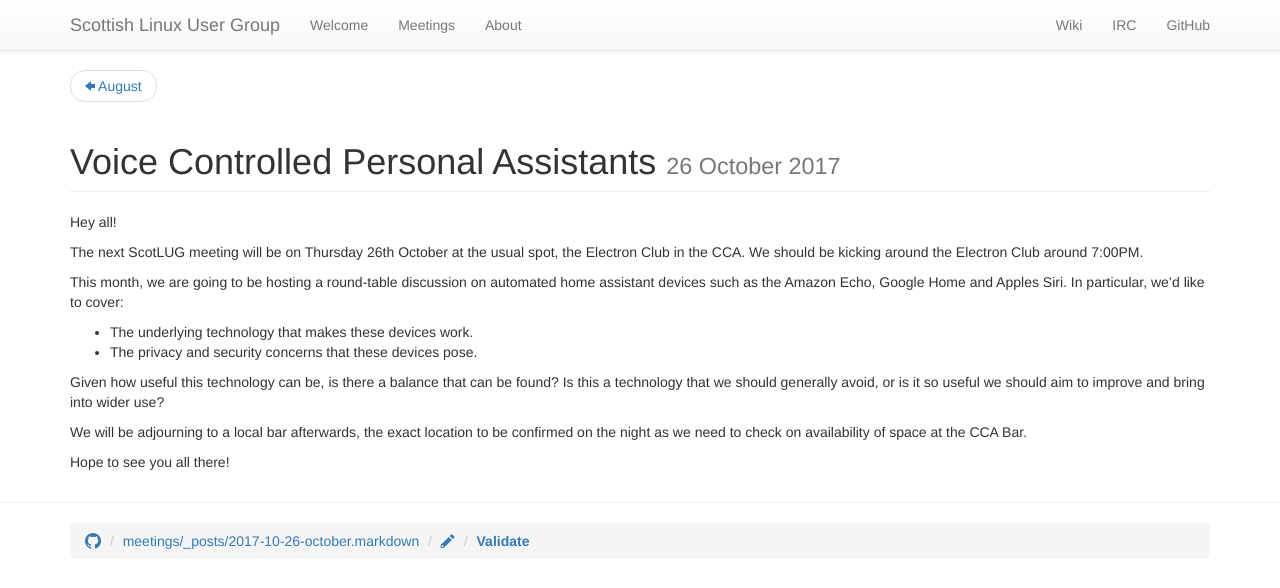
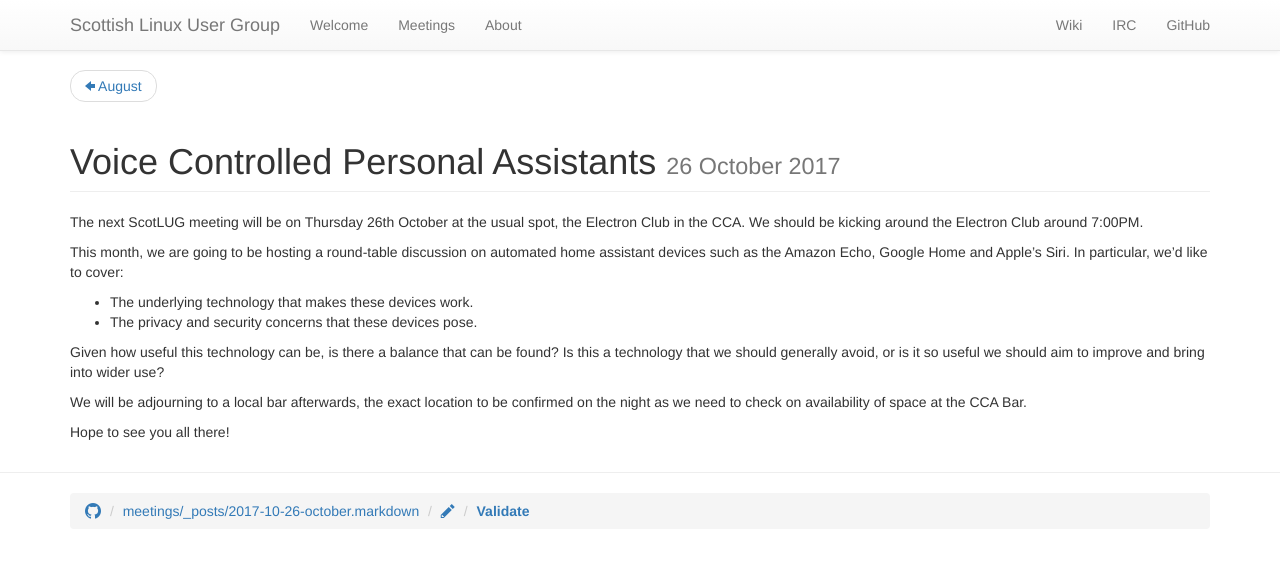
Before and after one commit to ScotLUG/scotlug.github.io, a Jekyll site: the page built from meetings/_posts/2017-10-26-october.markdown, in a window 1280 px wide. Shown: the top 588 px of the page. Built offline with Jekyll 4.4.1, drawn with Linux system fonts in a browser that asks for light colours.

Commit message:
grammar updates

```diff
--- a/meetings/_posts/2017-10-26-october.markdown
+++ b/meetings/_posts/2017-10-26-october.markdown
@@ -2,11 +2,9 @@
 title: Voice Controlled Personal Assistants
 ---
 
-Hey all!
-
 The next ScotLUG meeting will be on Thursday 26th October at the usual spot, the Electron Club in the CCA. We should be kicking around the Electron Club around 7:00PM.
 
-This month, we are going to be hosting a round-table discussion on automated home assistant devices such as the Amazon Echo, Google Home and Apples Siri. In particular, we'd like to cover:
+This month, we are going to be hosting a round-table discussion on automated home assistant devices such as the Amazon Echo, Google Home and Apple's Siri. In particular, we'd like to cover:
 
  * The underlying technology that makes these devices work.
  * The privacy and security concerns that these devices pose.
```
